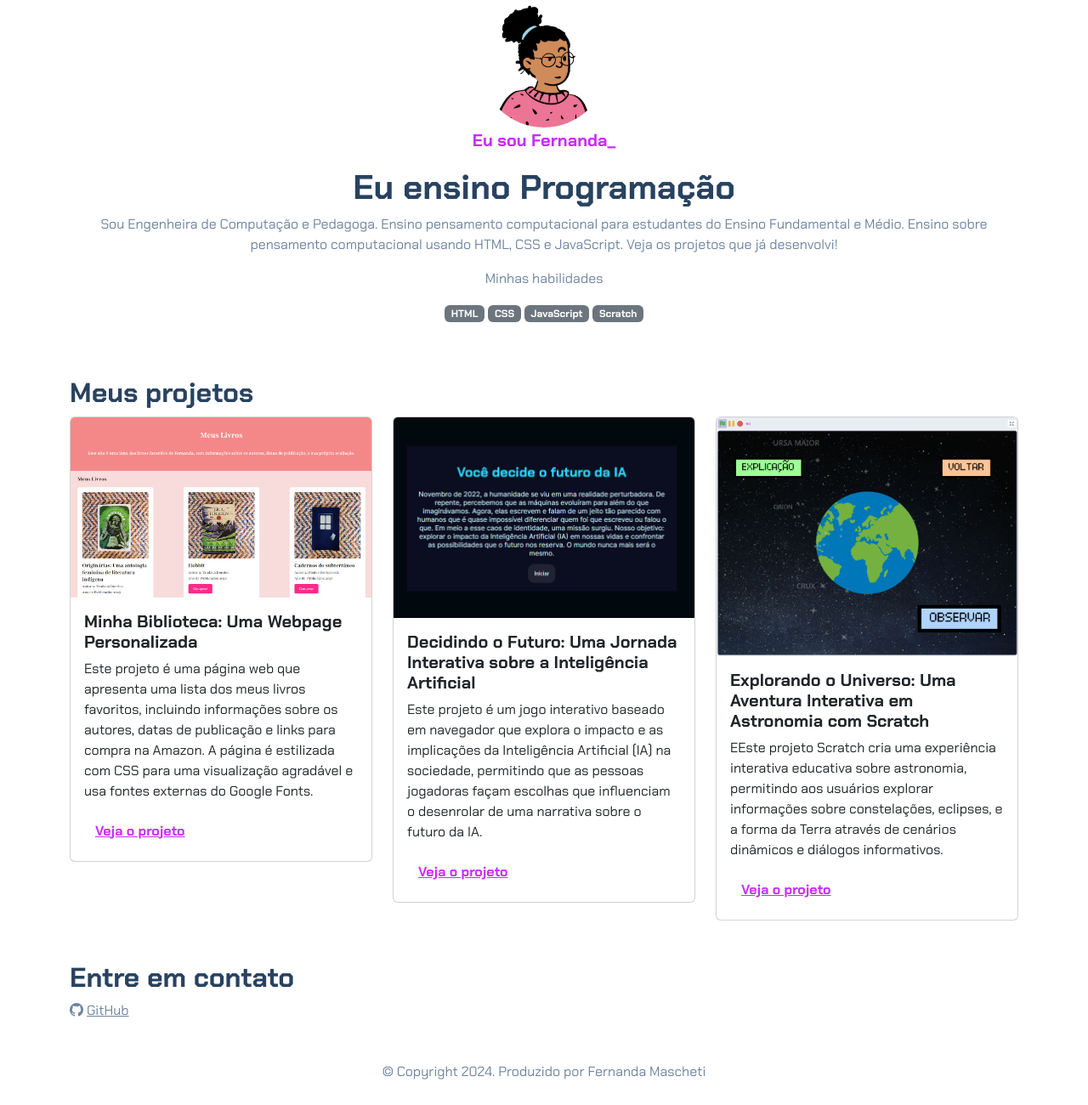
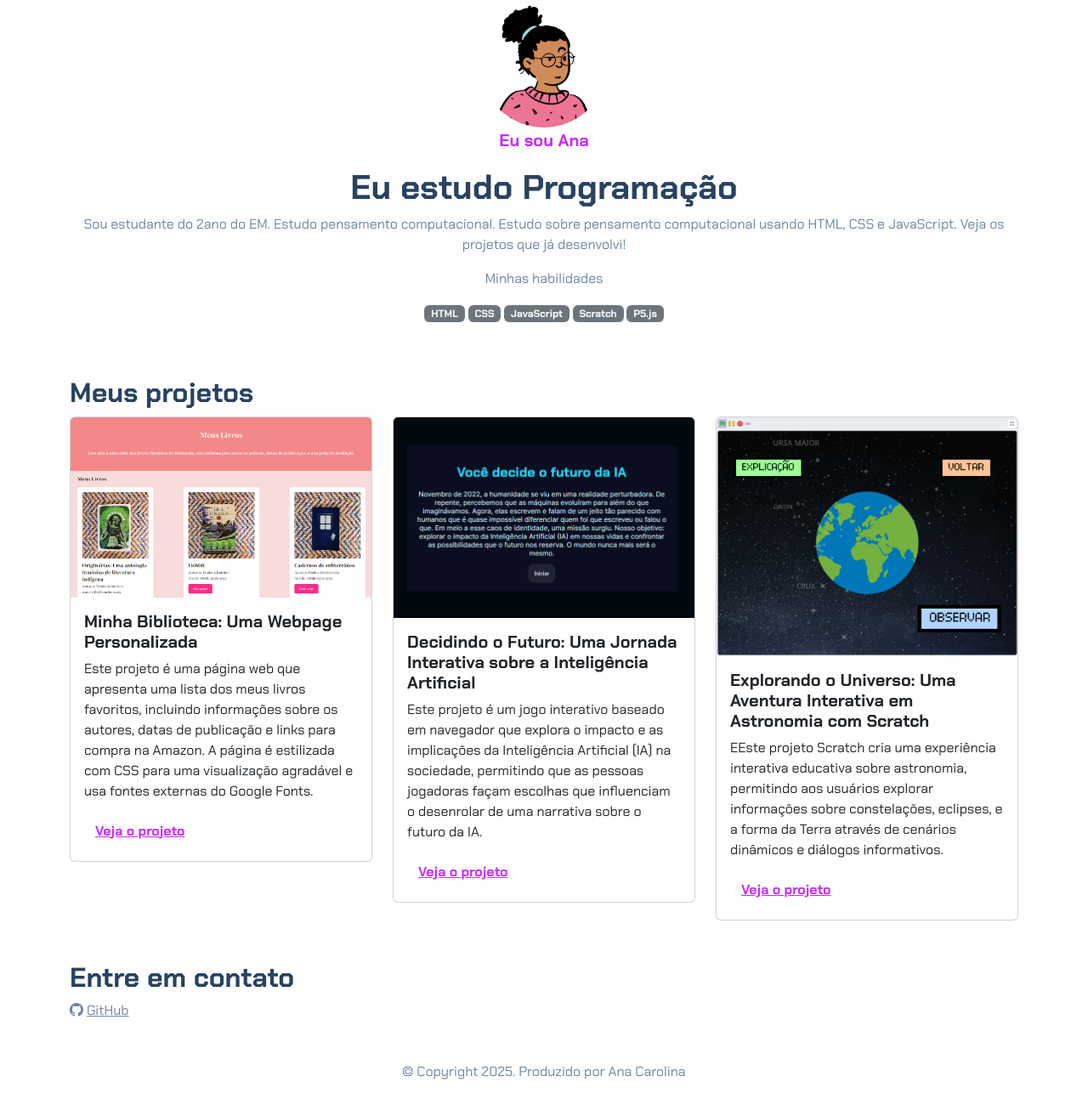
Before and after one commit to Anacarol185/Portifolio, a plain HTML site: page index.html in a window 1280 px wide. Shown: the whole page at 85% size. Drawn offline with nearby package versions, Linux system fonts and the light colour scheme.

Commit message:
mod file

```diff
--- a/index.html
+++ b/index.html
@@ -14,10 +14,9 @@
     <header class="container text-center">
         <img src="img/avatar-perfil.png" alt="avatar da Fernanda" class="rounded-circle" width="150" height="150"
             srcset="">
-        <p class="lead">Eu sou Fernanda_</p>
-        <h1>Eu ensino Programação</h1>
-        <p>Sou Engenheira de Computação e Pedagoga. Ensino pensamento computacional para estudantes do Ensino
-            Fundamental e Médio. Ensino sobre pensamento computacional usando HTML, CSS e JavaScript. Veja os projetos
+        <p class="lead">Eu sou Ana </p>
+        <h1>Eu estudo Programação</h1>
+        <p>Sou estudante do 2ano do EM. Estudo pensamento computacional. Estudo sobre pensamento computacional usando HTML, CSS e JavaScript. Veja os projetos
             que já desenvolvi!</p>
         <p>Minhas habilidades</p>
         <div>
@@ -25,6 +24,8 @@
             <p class="badge bg-secondary">CSS</p>
             <p class="badge bg-secondary">JavaScript</p>
             <p class="badge bg-secondary">Scratch</p>
+            <p class="badge bg-secondary">P5.js</p>
+
         </div>
     </header>
     <main class="container mt-5">
@@ -208,9 +209,9 @@
         <h2>Entre em contato</h2>
         <div>
             <i class="bi bi-github"></i>
-            <a href="https://github.com/femascheti">GitHub</a>
+            <a href="https://github.com/Anacarol185">GitHub</a>
         </div>
-        <p class="my-5 text-center">© Copyright 2024. Produzido por Fernanda Mascheti</p>
+        <p class="my-5 text-center">© Copyright 2025. Produzido por Ana Carolina </p>
     </footer>
 
     <script src="https://cdn.jsdelivr.net/npm/bootstrap@5.3.2/dist/js/bootstrap.bundle.min.js"></script>
```
